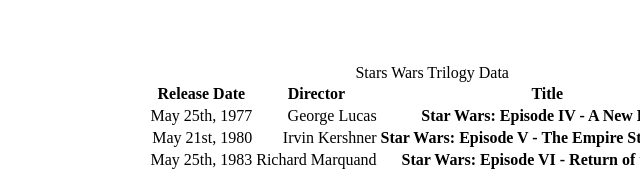
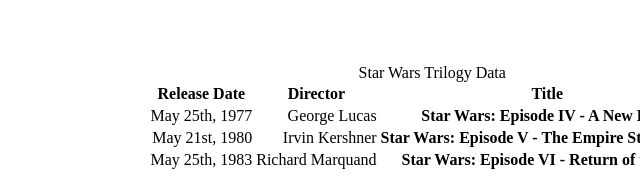
Before and after one commit to jaarmore/holbertonschool-web_front_end, a plain HTML site: page 0x00-html_advanced/33-styleguide.html in a window 1280 px wide. Shown: the part 1625-1802 px from the top of the page, 640-1280 px from the left. Drawn offline with Linux system fonts and the light colour scheme.

Commit message:
Fix text on caption tag

```diff
--- a/0x00-html_advanced/33-styleguide.html
+++ b/0x00-html_advanced/33-styleguide.html
@@ -122,7 +122,7 @@
                     <h2>Table</h2>
                 </header>
                 <table>
-                    <caption>Stars Wars Trilogy Data</caption>
+                    <caption>Star Wars Trilogy Data</caption>
                     <thead>
                         <tr>
                             <th scope="col">Title</th>
```
